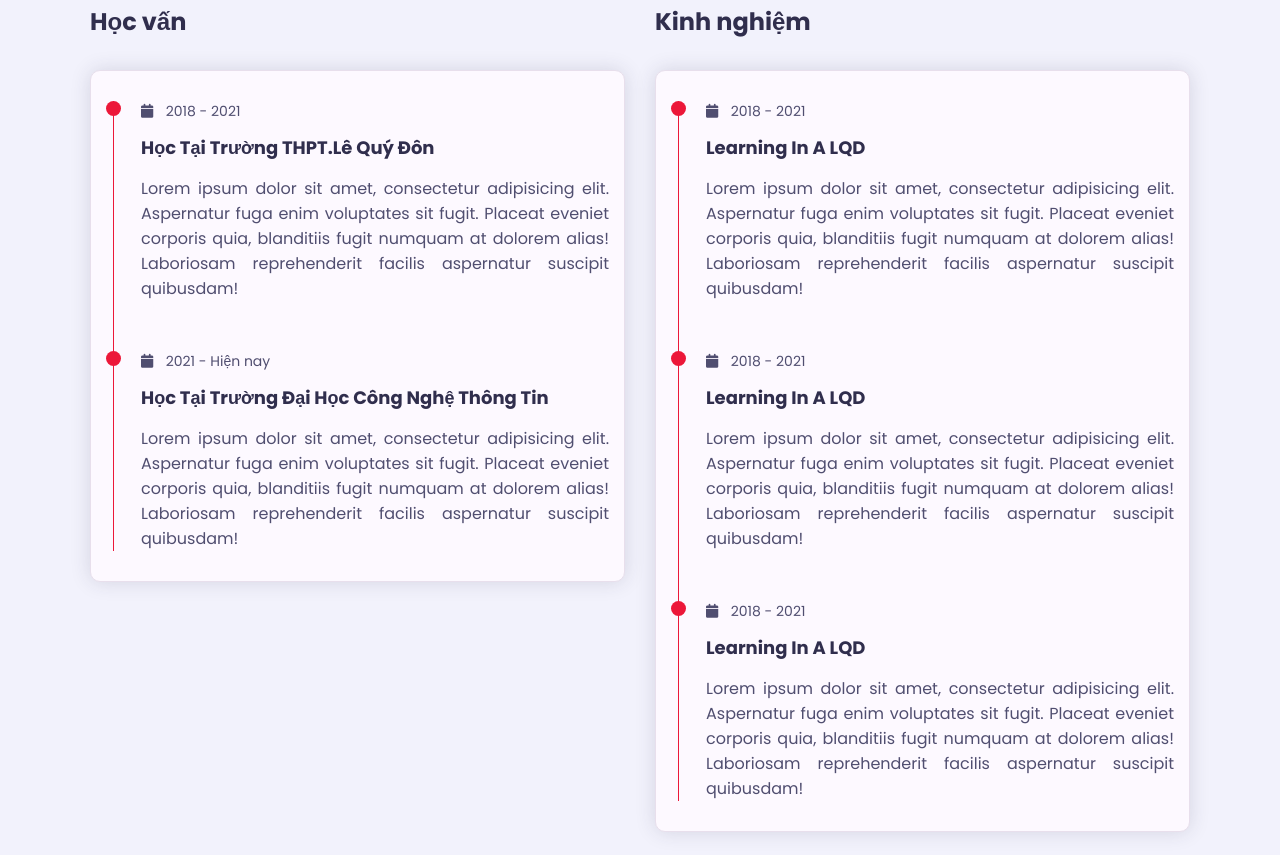
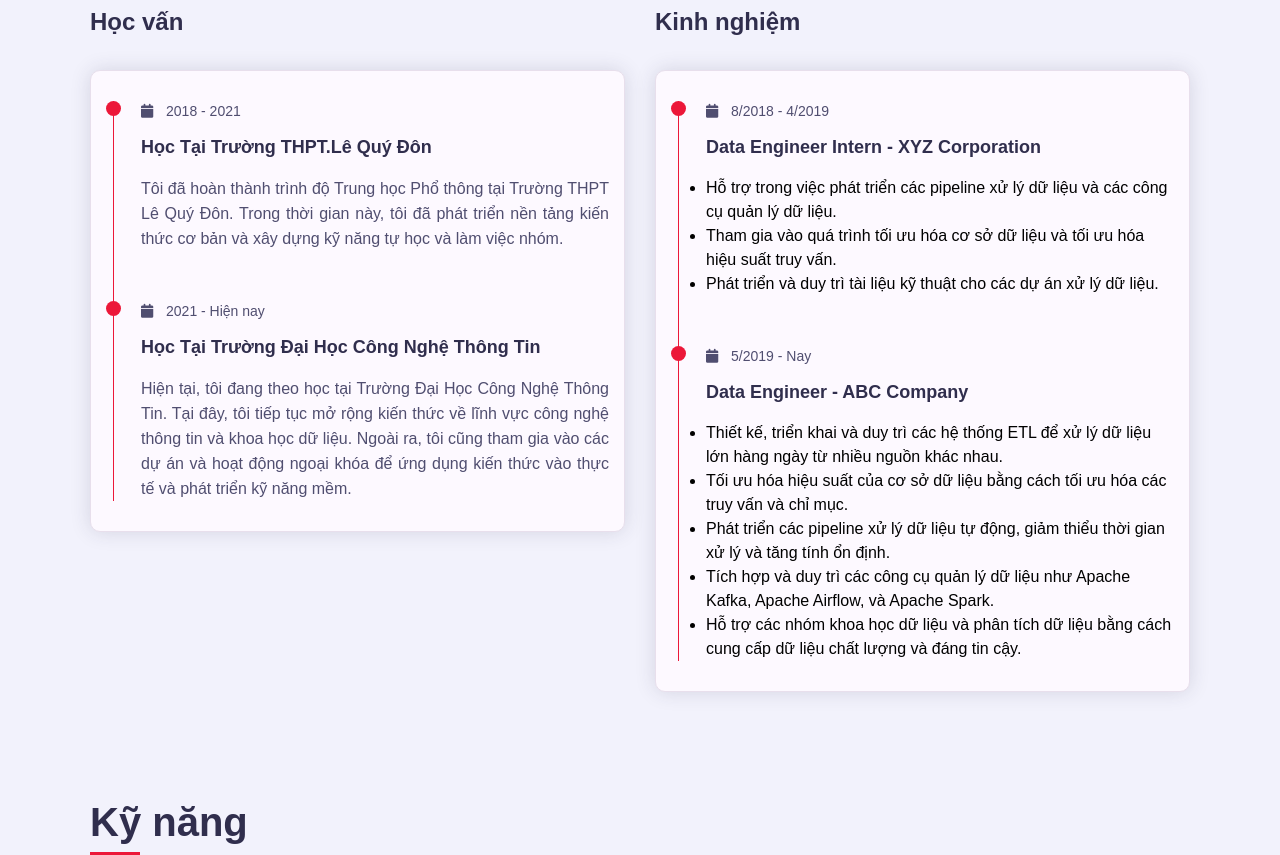
Before and after one commit to NguyenNgocThanhSang/Portfolio_Website, a plain HTML site: page index.html in a window 1280 px wide. Shown: the part 1440-2295 px from the top of the page. Drawn offline with nearby package versions, Linux system fonts and the light colour scheme; a web font is replaced by a local one.

Commit message:
update vietnamese and nav bar

```diff
--- a/index.html
+++ b/index.html
@@ -181,7 +181,7 @@
                         <p>
                           Email:&nbsp;<span>
                             <a href="mailto:phanphatlqd2003@gmail.com"
-                              >My Direct Email</a
+                              >Direct Email</a
                             ></span
                           >
                         </p>
@@ -253,12 +253,8 @@
                             </h3>
                             <h4 class="timeline-title">Học tại Trường THPT.Lê Quý Đôn</h4>
                             <p class="timeline-text">
-                              Lorem ipsum dolor sit amet, consectetur
-                              adipisicing elit. Aspernatur fuga enim voluptates
-                              sit fugit. Placeat eveniet corporis quia,
-                              blanditiis fugit numquam at dolorem alias!
-                              Laboriosam reprehenderit facilis aspernatur
-                              suscipit quibusdam!
+                              Tôi đã hoàn thành trình độ Trung học Phổ thông tại Trường THPT Lê Quý Đôn.
+                              Trong thời gian này, tôi đã phát triển nền tảng kiến thức cơ bản và xây dựng kỹ năng tự học và làm việc nhóm.
                             </p>
                           </div>
                           <div class="timeline-item">
@@ -268,12 +264,9 @@
                             </h3>
                             <h4 class="timeline-title">Học tại Trường đại học Công nghệ thông tin</h4>
                             <p class="timeline-text">
-                              Lorem ipsum dolor sit amet, consectetur
-                              adipisicing elit. Aspernatur fuga enim voluptates
-                              sit fugit. Placeat eveniet corporis quia,
-                              blanditiis fugit numquam at dolorem alias!
-                              Laboriosam reprehenderit facilis aspernatur
-                              suscipit quibusdam!
+                              Hiện tại, tôi đang theo học tại Trường Đại Học Công Nghệ Thông Tin.
+                              Tại đây, tôi tiếp tục mở rộng kiến thức về lĩnh vực công nghệ thông tin và khoa học dữ liệu.
+                              Ngoài ra, tôi cũng tham gia vào các dự án và hoạt động ngoại khóa để ứng dụng kiến thức vào thực tế và phát triển kỹ năng mềm.
                             </p>
                           </div>
                           <!-- <div class="timeline-item">
@@ -304,19 +297,34 @@
                           <div class="timeline-item">
                             <div class="circle-dot"></div>
                             <h3 class="timeline-date">
-                              <i class="fa fa-calendar"></i>&nbsp; 2018 - 2021
+                              <i class="fa fa-calendar"></i>&nbsp; 8/2018 - 4/2019
                             </h3>
-                            <h4 class="timeline-title">Learning in a LQD</h4>
+                            <h4 class="timeline-title">Data Engineer Intern - XYZ Corporation</h4>
                             <p class="timeline-text">
-                              Lorem ipsum dolor sit amet, consectetur
-                              adipisicing elit. Aspernatur fuga enim voluptates
-                              sit fugit. Placeat eveniet corporis quia,
-                              blanditiis fugit numquam at dolorem alias!
-                              Laboriosam reprehenderit facilis aspernatur
-                              suscipit quibusdam!
+                              <ul style="list-style: disc;">
+                                <li>Hỗ trợ trong việc phát triển các pipeline xử lý dữ liệu và các công cụ quản lý dữ liệu.</li>
+                                <li>Tham gia vào quá trình tối ưu hóa cơ sở dữ liệu và tối ưu hóa hiệu suất truy vấn.</li>
+                                <li>Phát triển và duy trì tài liệu kỹ thuật cho các dự án xử lý dữ liệu.</li>
+                              </ul>
                             </p>
                           </div>
                           <div class="timeline-item">
+                            <div class="circle-dot"></div>
+                            <h3 class="timeline-date">
+                              <i class="fa fa-calendar"></i>&nbsp; 5/2019 - Nay
+                            </h3>
+                            <h4 class="timeline-title">Data Engineer - ABC Company</h4>
+                            <p class="timeline-text">
+                              <ul style="list-style: disc;">
+                                <li>Thiết kế, triển khai và duy trì các hệ thống ETL để xử lý dữ liệu lớn hàng ngày từ nhiều nguồn khác nhau.</li>
+                                <li>Tối ưu hóa hiệu suất của cơ sở dữ liệu bằng cách tối ưu hóa các truy vấn và chỉ mục.</li>
+                                <li>Phát triển các pipeline xử lý dữ liệu tự động, giảm thiểu thời gian xử lý và tăng tính ổn định.</li>
+                                <li>Tích hợp và duy trì các công cụ quản lý dữ liệu như Apache Kafka, Apache Airflow, và Apache Spark.</li>
+                                <li>Hỗ trợ các nhóm khoa học dữ liệu và phân tích dữ liệu bằng cách cung cấp dữ liệu chất lượng và đáng tin cậy.</li>
+                              </ul>
+                            </p>
+                          </div>
+                          <!-- <div class="timeline-item">
                             <div class="circle-dot"></div>
                             <h3 class="timeline-date">
                               <i class="fa fa-calendar"></i>&nbsp; 2018 - 2021
@@ -330,22 +338,7 @@
                               Laboriosam reprehenderit facilis aspernatur
                               suscipit quibusdam!
                             </p>
-                          </div>
-                          <div class="timeline-item">
-                            <div class="circle-dot"></div>
-                            <h3 class="timeline-date">
-                              <i class="fa fa-calendar"></i>&nbsp; 2018 - 2021
-                            </h3>
-                            <h4 class="timeline-title">Learning in a LQD</h4>
-                            <p class="timeline-text">
-                              Lorem ipsum dolor sit amet, consectetur
-                              adipisicing elit. Aspernatur fuga enim voluptates
-                              sit fugit. Placeat eveniet corporis quia,
-                              blanditiis fugit numquam at dolorem alias!
-                              Laboriosam reprehenderit facilis aspernatur
-                              suscipit quibusdam!
-                            </p>
-                          </div>
+                          </div> -->
                         </div>
                       </div>
                     </div>
@@ -559,7 +552,7 @@
             </div>
             <div class="row">
               <div class="achievements-heading padd-15">
-                <h2>Các chứng chỉ đã lấy:</h2>
+                <h2>Các chứng chỉ đã nhận:</h2>
               </div>
             </div>
             <div class="row">
--- a/style/responsive.css
+++ b/style/responsive.css
@@ -60,10 +60,11 @@ header {
 }
 
 .nav-bar {
-  position: fixed;
+  /* position: fixed; */
+  position: relative;
   width: 100%;
   height: 40px;
-  max-width: 1200px;
+  max-width: 100%;
   margin: 0 auto;
   /* background-color: aqua; */
   z-index: 100;
--- a/style/style-home-section.css
+++ b/style/style-home-section.css
@@ -17,7 +17,7 @@ body.dark {
 body {
   line-height: 1.5;
   font-size: 16px;
-  font-family: "Poppins", sans-serif;
+  font-family: "Cookie", sans-serif;
 }
 
 * {
@@ -119,7 +119,7 @@ ul {
 
 .st-social-link .st-social-btn .st-social-icon i {
   font-size: 22px;
-  color: grey
+  color: white
 }
 
 .st-social-link .st-social-btn .st-icon-name {
@@ -305,7 +305,7 @@ h3.hello {
   margin: 15px 0;
 }
 h3.hello span {
-  font-family: "Clicker Script", cursive;
+  font-family: 'Parisienne';
   font-size: 30px;
   font-weight: 700;
   color: var(--skin-color);
```
